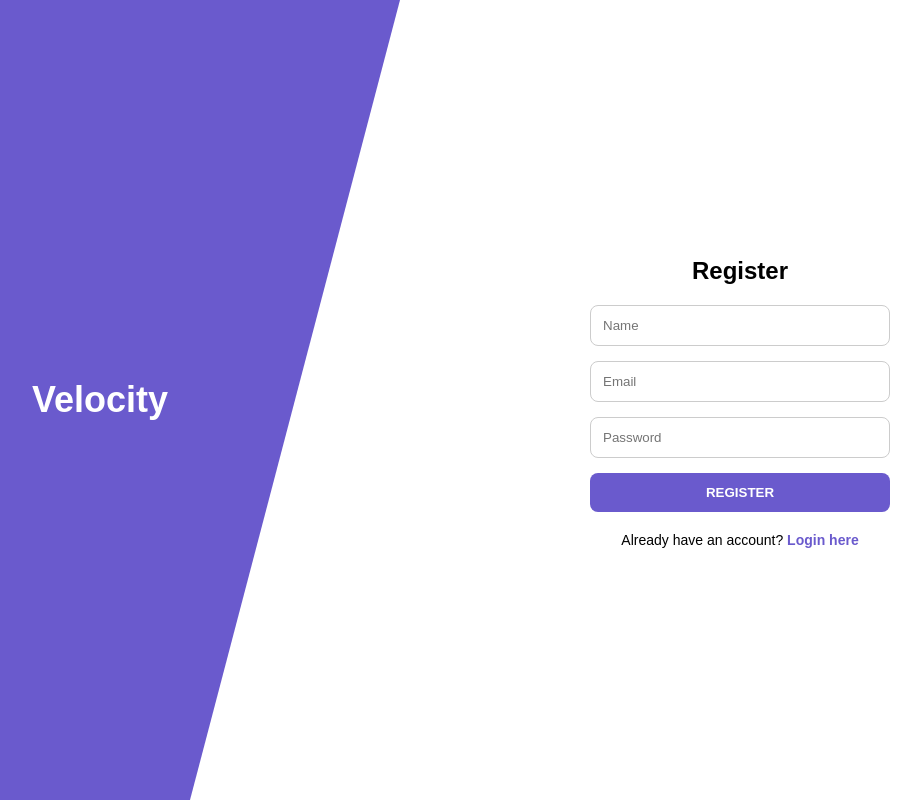
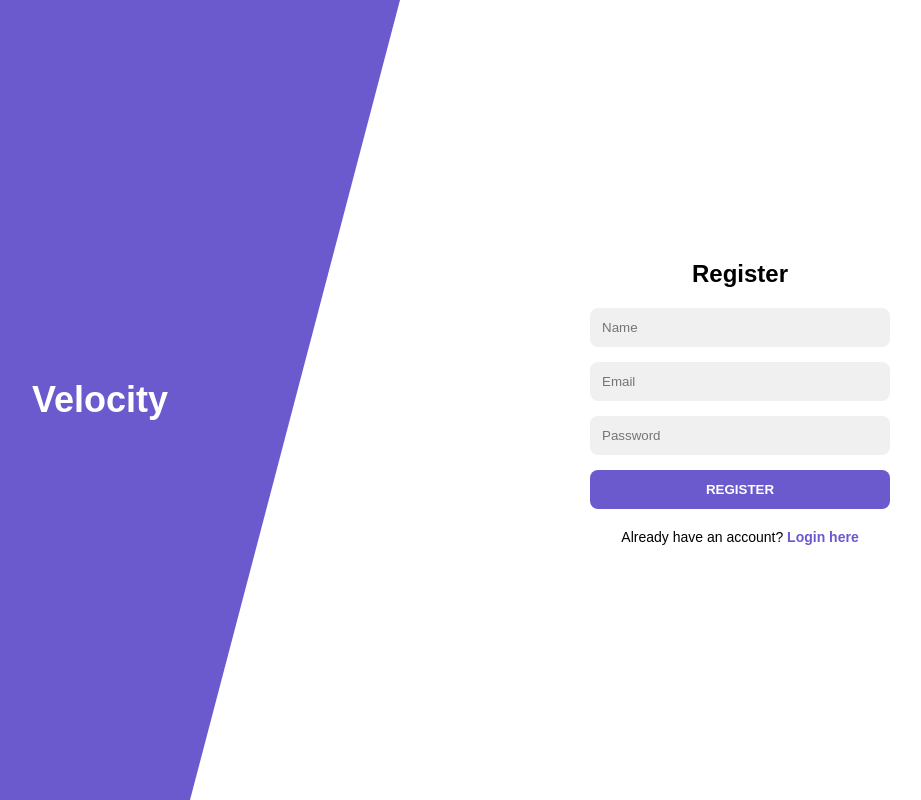
Before and after one commit to jorge-zuniga506/TRABAJO-FINAL, a React (Vite) app in the folder RAICES DEL GOLFO/: page /registro in a window 1280 px wide. Shown: the whole page, without its empty margins (200-1121 px from the left). Built offline with nearby package versions, Linux system fonts and the light colour scheme.

Commit message:
Registro de nuevo

```diff
--- a/RAICES DEL GOLFO/src/styles/Auth.css
+++ b/RAICES DEL GOLFO/src/styles/Auth.css
@@ -43,7 +43,8 @@
 .form input {
   padding: 12px;
   margin-bottom: 15px;
-  border: 1px solid #ccc;
+  border: none;
+  background-color: #f0f0f0;
   border-radius: 8px;
 }
 
```
Also changed, not shown: RAICES DEL GOLFO/package.json (+11 -12 lines).
